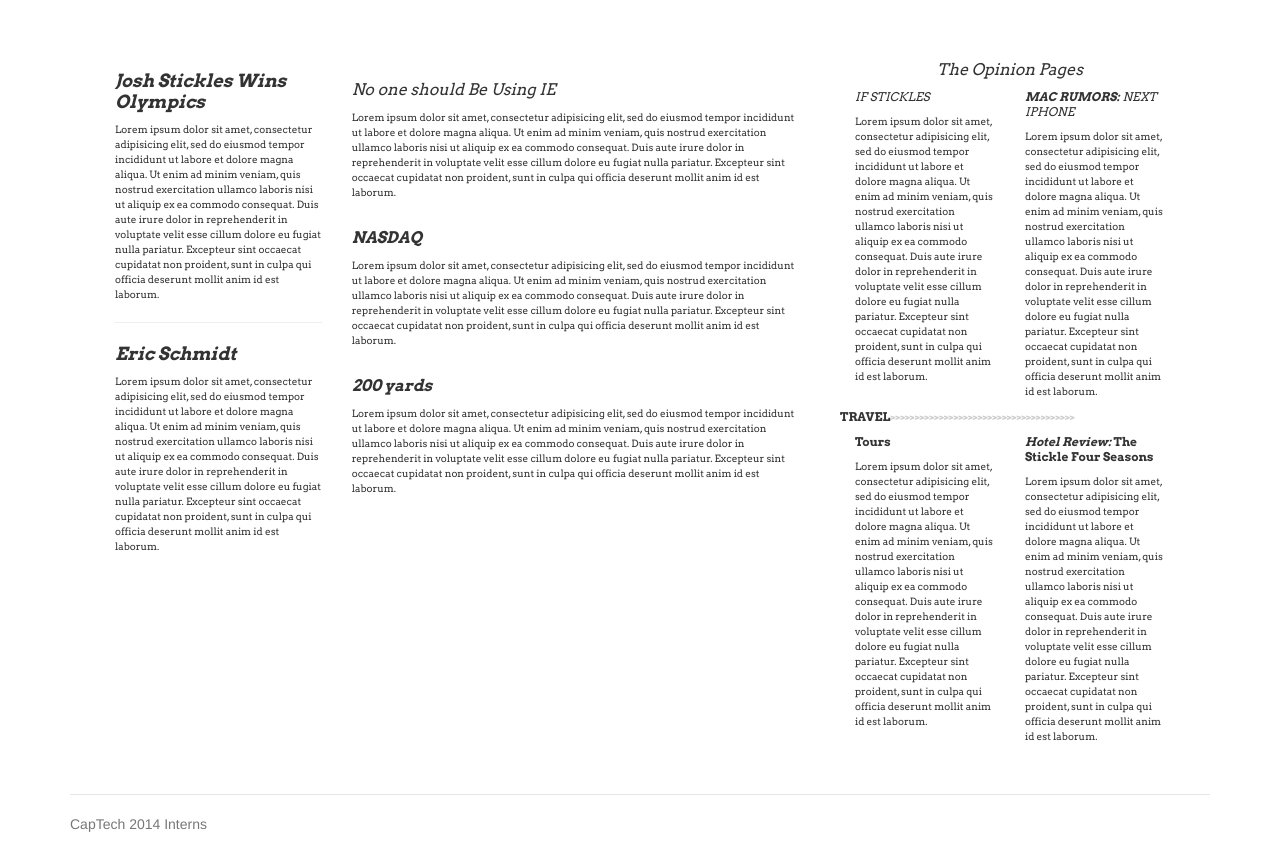
After one commit to adepu/CapTechHTML5, a PHP site: page /views/index1.html in a window 1280 px wide. The commit adds this page. Run offline with PHP 8.4, Linux system fonts and the light colour scheme; some libraries are stand-ins or nearby versions.

Commit message:
5/21 12:44 Index

```diff
--- a/_assets/css/home.css
+++ b/_assets/css/home.css
@@ -7,11 +7,6 @@
 
 	font: bold italic 18px Arvo;
 
-}
-
-#left {
-
-	font: 12px Arvo;
 }
 
 #heading1{
@@ -31,11 +26,12 @@
 }
 .title1{
 	font: italic 12px/15px Arvo;
+	text-transform: uppercase;
 }
 #travelhead{
 	font: bold 12px Arvo;
 }
-#thead{
+.thead{
 	font: bold 12px/15px Arvo;
 }
 #banner{
@@ -86,11 +82,6 @@ body {
 }
 
 /* Customize container */
-@media (min-width: 768px) {
-  .container {
-    max-width: 730px;
-  }
-}
 .container-narrow > hr {
   margin: 30px 0;
 }
--- /dev/null
+++ b/views/index1.html
@@ -0,0 +1,155 @@
+
+<!DOCTYPE html>
+<html lang="en">
+  <head>
+    <meta charset="utf-8">
+    <meta http-equiv="X-UA-Compatible" content="IE=edge">
+    <meta name="viewport" content="width=device-width, initial-scale=1">
+    <meta name="description" content="">
+    <meta name="author" content="">
+    <!-- <link rel="shortcut icon" href="../../assets/ico/favicon.ico"> -->
+
+    <title>Narrow Jumbotron Template for Bootstrap</title>
+
+    <!-- Latest compiled and minified CSS -->
+    <link rel="stylesheet" href="//netdna.bootstrapcdn.com/bootstrap/3.1.1/css/bootstrap.min.css">
+    <!---Arvo font-->
+    <link rel="stylesheet" type="text/css" href="http://fonts.googleapis.com/css?family=Arvo:400,700">
+    <!-- Custom styles for this template -->
+    <link rel="stylesheet" href="../_assets/css/home.css">
+
+    <!-- Just for debugging purposes. Don't actually copy this line! -->
+    <!--[if lt IE 9]><script src="../../assets/js/ie8-responsive-file-warning.js"></script><![endif]-->
+
+    <!-- HTML5 shim and Respond.js IE8 support of HTML5 elements and media queries -->
+    <!--[if lt IE 9]>
+      <script src="https://oss.maxcdn.com/libs/html5shiv/3.7.0/html5shiv.js"></script>
+      <script src="https://oss.maxcdn.com/libs/respond.js/1.4.2/respond.min.js"></script>
+    <![endif]-->
+  </head>
+
+  <body>
+
+    <div class="container">
+
+      <div class="row marketing">
+        <div class="col-md-12">
+          <div class="col-md-8">
+            <div class="col-md-4">
+              <h4 class="head">Josh Stickles Wins Olympics</h4>
+              <p class="snippet">
+              Lorem ipsum dolor sit amet, consectetur adipisicing elit, sed do eiusmod
+              tempor incididunt ut labore et dolore magna aliqua. Ut enim ad minim veniam,
+              quis nostrud exercitation ullamco laboris nisi ut aliquip ex ea commodo
+              consequat. Duis aute irure dolor in reprehenderit in voluptate velit esse
+              cillum dolore eu fugiat nulla pariatur. Excepteur sint occaecat cupidatat non
+              proident, sunt in culpa qui officia deserunt mollit anim id est laborum.
+              </p>
+              <hr>
+              <h4 class="head">Eric Schmidt</h4>
+              <p class="snippet">
+              Lorem ipsum dolor sit amet, consectetur adipisicing elit, sed do eiusmod
+              tempor incididunt ut labore et dolore magna aliqua. Ut enim ad minim veniam,
+              quis nostrud exercitation ullamco laboris nisi ut aliquip ex ea commodo
+              consequat. Duis aute irure dolor in reprehenderit in voluptate velit esse
+              cillum dolore eu fugiat nulla pariatur. Excepteur sint occaecat cupidatat non
+              proident, sunt in culpa qui officia deserunt mollit anim id est laborum.
+              </p>
+            </div>
+            <div class="col-md-8">
+              <img src="" height="150">
+              <p id="heading1">No one should Be Using IE</p>
+              <p class="snippet">
+              Lorem ipsum dolor sit amet, consectetur adipisicing elit, sed do eiusmod
+              tempor incididunt ut labore et dolore magna aliqua. Ut enim ad minim veniam,
+              quis nostrud exercitation ullamco laboris nisi ut aliquip ex ea commodo
+              consequat. Duis aute irure dolor in reprehenderit in voluptate velit esse
+              cillum dolore eu fugiat nulla pariatur. Excepteur sint occaecat cupidatat non
+              proident, sunt in culpa qui officia deserunt mollit anim id est laborum.
+              </p>
+              <h4 class="heading2">NASDAQ</h4>
+              <p class="snippet">
+              Lorem ipsum dolor sit amet, consectetur adipisicing elit, sed do eiusmod
+              tempor incididunt ut labore et dolore magna aliqua. Ut enim ad minim veniam,
+              quis nostrud exercitation ullamco laboris nisi ut aliquip ex ea commodo
+              consequat. Duis aute irure dolor in reprehenderit in voluptate velit esse
+              cillum dolore eu fugiat nulla pariatur. Excepteur sint occaecat cupidatat non
+              proident, sunt in culpa qui officia deserunt mollit anim id est laborum.
+              </p>
+              <h4 class="heading2">200 yards</h4>
+              <p class="snippet">
+              Lorem ipsum dolor sit amet, consectetur adipisicing elit, sed do eiusmod
+              tempor incididunt ut labore et dolore magna aliqua. Ut enim ad minim veniam,
+              quis nostrud exercitation ullamco laboris nisi ut aliquip ex ea commodo
+              consequat. Duis aute irure dolor in reprehenderit in voluptate velit esse
+              cillum dolore eu fugiat nulla pariatur. Excepteur sint occaecat cupidatat non
+              proident, sunt in culpa qui officia deserunt mollit anim id est laborum.
+              </p>
+            </div>
+          </div>
+          <div class="col-md-4">
+            <p id="title">The Opinion Pages</p>
+            <div class="col-md-6">
+              <p class="title1">If Stickles</p>
+              <p class="snippet">
+              Lorem ipsum dolor sit amet, consectetur adipisicing elit, sed do eiusmod
+              tempor incididunt ut labore et dolore magna aliqua. Ut enim ad minim veniam,
+              quis nostrud exercitation ullamco laboris nisi ut aliquip ex ea commodo
+              consequat. Duis aute irure dolor in reprehenderit in voluptate velit esse
+              cillum dolore eu fugiat nulla pariatur. Excepteur sint occaecat cupidatat non
+              proident, sunt in culpa qui officia deserunt mollit anim id est laborum.
+              </p>
+            </div>
+            <div class="col-md-6">
+              <p class="title1"><b>Mac Rumors:</b> Next iPhone</p>
+              <p class="snippet">
+              Lorem ipsum dolor sit amet, consectetur adipisicing elit, sed do eiusmod
+              tempor incididunt ut labore et dolore magna aliqua. Ut enim ad minim veniam,
+              quis nostrud exercitation ullamco laboris nisi ut aliquip ex ea commodo
+              consequat. Duis aute irure dolor in reprehenderit in voluptate velit esse
+              cillum dolore eu fugiat nulla pariatur. Excepteur sint occaecat cupidatat non
+              proident, sunt in culpa qui officia deserunt mollit anim id est laborum.
+              </p>
+            </div>
+            <p id="travelhead">TRAVEL<font color="#cccccc">>>>>>>>>>>>>>>>>>>>>>>>>>>>>>>>>>>>>>>
+            </font></p>
+            <div class="col-md-6">
+              <p class="thead">Tours</p>
+              <p class="snippet">
+              Lorem ipsum dolor sit amet, consectetur adipisicing elit, sed do eiusmod
+              tempor incididunt ut labore et dolore magna aliqua. Ut enim ad minim veniam,
+              quis nostrud exercitation ullamco laboris nisi ut aliquip ex ea commodo
+              consequat. Duis aute irure dolor in reprehenderit in voluptate velit esse
+              cillum dolore eu fugiat nulla pariatur. Excepteur sint occaecat cupidatat non
+              proident, sunt in culpa qui officia deserunt mollit anim id est laborum.
+              </p>
+            </div>
+            <div class="col-md-6">
+              <p class="thead"><i>Hotel Review:</i> The Stickle Four Seasons</p>
+              <p class="snippet">
+              Lorem ipsum dolor sit amet, consectetur adipisicing elit, sed do eiusmod
+              tempor incididunt ut labore et dolore magna aliqua. Ut enim ad minim veniam,
+              quis nostrud exercitation ullamco laboris nisi ut aliquip ex ea commodo
+              consequat. Duis aute irure dolor in reprehenderit in voluptate velit esse
+              cillum dolore eu fugiat nulla pariatur. Excepteur sint occaecat cupidatat non
+              proident, sunt in culpa qui officia deserunt mollit anim id est laborum.
+              </p>
+            </div>
+          </div>
+        </div>
+      </div>
+      <div class="footer">
+        <p>CapTech 2014 Interns</p>
+      </div>
+
+    </div> <!-- /container -->
+
+
+    <!-- Bootstrap core JavaScript
+    ================================================== -->
+    <!-- Placed at the end of the document so the pages load faster -->
+
+    <!-- Latest compiled and minified JavaScript -->
+    <script src="//netdna.bootstrapcdn.com/bootstrap/3.1.1/js/bootstrap.min.js"></script>
+  </body>
+</html>
```
